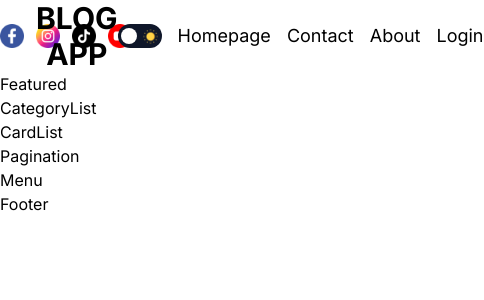
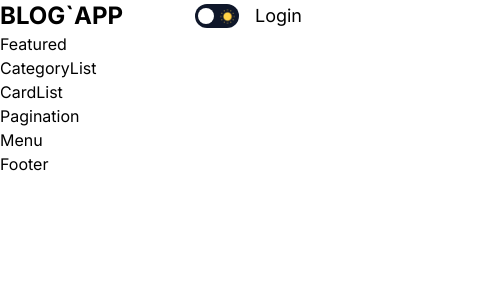
Before and after one commit to moein-github/nextjs-blog-app, a Next.js app: page / in a window 390 px wide. Shown: the top 300 px of the page, 484 px wide, since content can reach past the window. Built offline with nearby package versions, Linux system fonts and the light colour scheme.

Commit message:
change font size link and logo in responsive mode

```diff
--- a/src/components/Navbar.tsx
+++ b/src/components/Navbar.tsx
@@ -7,22 +7,28 @@ import ThemeToggle from "./ThemeToggle";
 export default function Navbar() {
   return (
     <div className="flex items-center justify-between">
-      <div className="flex-1 flex gap-x-3">
+      <div className="flex-1 hidden lg:flex gap-x-3">
         <Image src="/facebook.png" alt="facebook" width={24} height={24} />
         <Image src="/instagram.png" alt="instagram" width={24} height={24} />
         <Image src="/tiktok.png" alt="tiktok" width={24} height={24} />
         <Image src="/youtube.png" alt="youtube" width={24} height={24} />
       </div>
 
-      <div className="flex-1 text-center text-3xl lg:text-4xl font-bold uppercase">
-        blog app
+      <div className="flex-1 text-left lg:text-center text-2xl md:text-3xl lg:text-4xl font-bold uppercase">
+        blog`app
       </div>
 
       <div className="flex-1 flex items-center gap-4 xl:gap-x-5 text-lg xl:text-xl">
         <ThemeToggle />
-        <Link href="/">Homepage</Link>
-        <Link href="/">Contact</Link>
-        <Link href="/">About</Link>
+        <Link href="/" className="hidden sm:block">
+          Homepage
+        </Link>
+        <Link href="/" className="hidden sm:block">
+          Contact
+        </Link>
+        <Link href="/" className="hidden sm:block">
+          About
+        </Link>
         <AuthLinks />
       </div>
     </div>
--- a/src/context/ThemeContext.tsx
+++ b/src/context/ThemeContext.tsx
@@ -42,8 +42,6 @@ export const ThemeContextProvider: React.FC<ThemeProviderProps> = ({
   const [theme, setTheme] = useState<Theme>(() => getFromLocalStorage());
 
   useEffect(() => {
-    console.log({ theme });
-
     document.body.classList.toggle("dark", theme === "dark");
     localStorage.setItem("theme", theme);
   }, [theme]);
```
